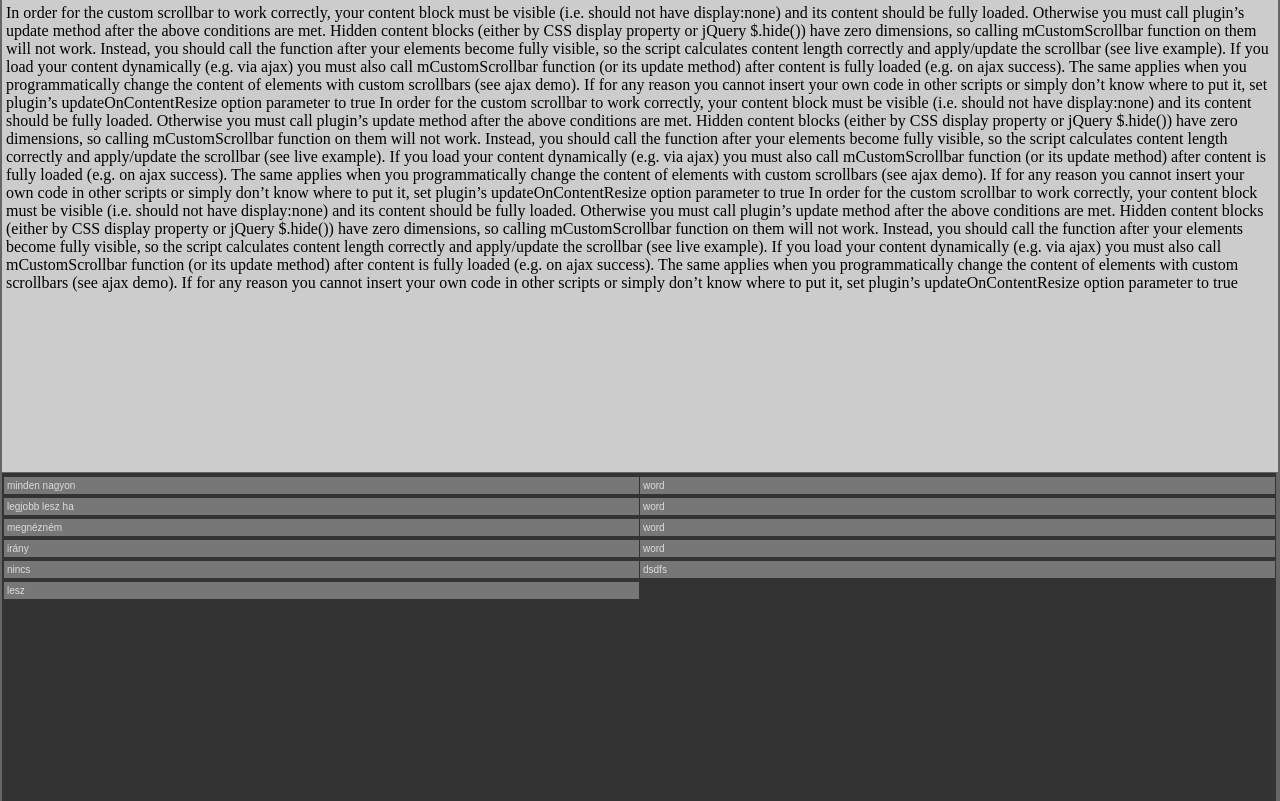
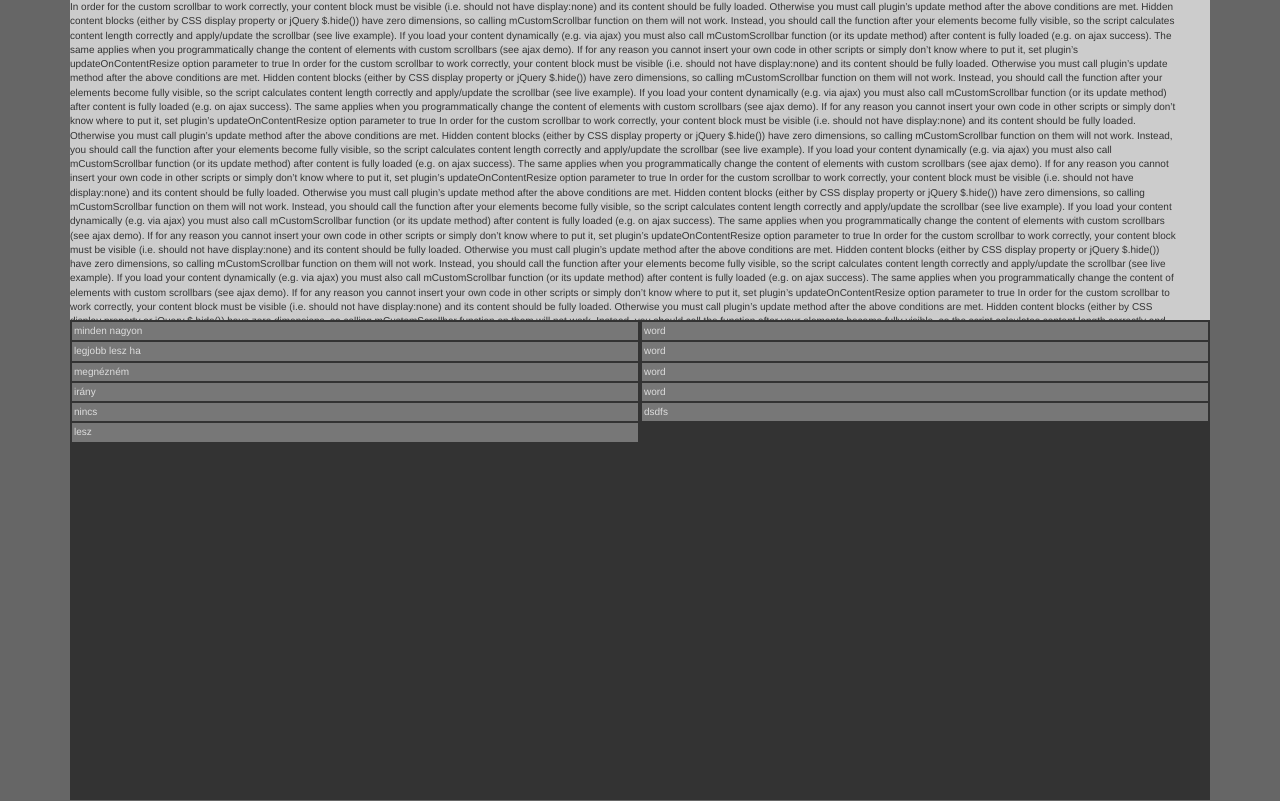
Before and after one commit to eket/botext, a plain HTML site: page canvtxt.html in a window 1280 px wide. Drawn offline with nearby package versions, Linux system fonts and the light colour scheme.

Commit message:
simplify canvtxt

```diff
--- a/canvtxt.html
+++ b/canvtxt.html
@@ -4,15 +4,17 @@
 <meta charset="utf-8">
 <title>based on real text</title>
 <link href="scrollbar/jquery.mCustomScrollbar.css" rel="stylesheet" type="text/css" />
+<link rel="stylesheet" type="text/css" href="https://netdna.bootstrapcdn.com/bootstrap/3.0.3/css/bootstrap.min.css">
 <link rel="stylesheet" type="text/css" href="style.css">
-
 
 </head>
 
-<body style="background-color:#666">
-<div id="main">
+<body>
+<div id="main" class="container">
 
-<div id="page">In order for the custom scrollbar to work correctly, your content block must be visible (i.e. should not have display:none) and its content should be fully loaded. Otherwise you must call plugin’s update method after the above conditions are met.
+    <div class="page row">
+        <div id="page" class="col-xs-12">
+            In order for the custom scrollbar to work correctly, your content block must be visible (i.e. should not have display:none) and its content should be fully loaded. Otherwise you must call plugin’s update method after the above conditions are met.
 
             Hidden content blocks (either by CSS display property or jQuery $.hide()) have zero dimensions, so calling mCustomScrollbar function on them will not work. Instead, you should call the function after your elements become fully visible, so the script calculates content length correctly and apply/update the scrollbar (see live example).
 
@@ -32,13 +34,34 @@ Hidden content blocks (either by CSS display property or jQuery $.hide()) have z
 
             If you load your content dynamically (e.g. via ajax) you must also call mCustomScrollbar function (or its update method) after content is fully loaded (e.g. on ajax success). The same applies when you programmatically change the content of elements with custom scrollbars (see ajax demo).
 
-If for any reason you cannot insert your own code in other scripts or simply don’t know where to put it, set plugin’s updateOnContentResize option parameter to true</div>
+            If for any reason you cannot insert your own code in other scripts or simply don’t know where to put it, set plugin’s updateOnContentResize option parameter to true
+            In order for the custom scrollbar to work correctly, your content block must be visible (i.e. should not have display:none) and its content should be fully loaded. Otherwise you must call plugin’s update method after the above conditions are met.
 
-<div id="menu" style="">
-    <div id="menuRow" style="">
-        <div id="verbs" style="width: 45%; display: table-cell;"></div>
-        <div id= "words" style="width: 45%; display: table-cell;"></div>
+            Hidden content blocks (either by CSS display property or jQuery $.hide()) have zero dimensions, so calling mCustomScrollbar function on them will not work. Instead, you should call the function after your elements become fully visible, so the script calculates content length correctly and apply/update the scrollbar (see live example).
+
+            If you load your content dynamically (e.g. via ajax) you must also call mCustomScrollbar function (or its update method) after content is fully loaded (e.g. on ajax success). The same applies when you programmatically change the content of elements with custom scrollbars (see ajax demo).
+
+            If for any reason you cannot insert your own code in other scripts or simply don’t know where to put it, set plugin’s updateOnContentResize option parameter to true
+            In order for the custom scrollbar to work correctly, your content block must be visible (i.e. should not have display:none) and its content should be fully loaded. Otherwise you must call plugin’s update method after the above conditions are met.
+
+            Hidden content blocks (either by CSS display property or jQuery $.hide()) have zero dimensions, so calling mCustomScrollbar function on them will not work. Instead, you should call the function after your elements become fully visible, so the script calculates content length correctly and apply/update the scrollbar (see live example).
+
+            If you load your content dynamically (e.g. via ajax) you must also call mCustomScrollbar function (or its update method) after content is fully loaded (e.g. on ajax success). The same applies when you programmatically change the content of elements with custom scrollbars (see ajax demo).
+
+            If for any reason you cannot insert your own code in other scripts or simply don’t know where to put it, set plugin’s updateOnContentResize option parameter to true
+            In order for the custom scrollbar to work correctly, your content block must be visible (i.e. should not have display:none) and its content should be fully loaded. Otherwise you must call plugin’s update method after the above conditions are met.
+
+            Hidden content blocks (either by CSS display property or jQuery $.hide()) have zero dimensions, so calling mCustomScrollbar function on them will not work. Instead, you should call the function after your elements become fully visible, so the script calculates content length correctly and apply/update the scrollbar (see live example).
+
+            If you load your content dynamically (e.g. via ajax) you must also call mCustomScrollbar function (or its update method) after content is fully loaded (e.g. on ajax success). The same applies when you programmatically change the content of elements with custom scrollbars (see ajax demo).
+
+            If for any reason you cannot insert your own code in other scripts or simply don’t know where to put it, set plugin’s updateOnContentResize option parameter to true
         </div>
+    </div>
+
+    <div class="menu row noselect">
+        <div id="verbs" class="col-xs-6"></div>
+        <div id= "words" class="col-xs-6"></div>
     </div>
 
 </div>
--- a/canvtxt.js
+++ b/canvtxt.js
@@ -1,57 +1,25 @@
 var shit = ["minden nagyon", "legjobb lesz ha", "megnézném", "irány", "nincs","lesz"]
 var words = ["word", "word", "word", "word","dsdfs"];
-var wid = window.innerWidth;
-var hei = window.innerHeight;
-
-window.addEventListener('resize', handle_resize)
-function handle_resize() {
-    hei = window.innerHeight;
-    wid = window.innerWidth;
-    $('#main').width(wid-1);
-    $('#page').width(wid-12);
-    $('#menu').width(wid-8);
-    //$()
-    $('#page').height(Math.floor(hei*0.618)-30);
-    $('#menu').height(hei-$('#page').height()-10);
-    $('p').width(wid/2-5);
-    $('.button').width($('p').width()-6);
-
-}
-
-
 
 for(var i=0; i<shit.length; i++){
-    console.log(shit[i]);
-    $('#verbs').append("<p><input class='button' type='button' onclick='init(" +i+")' value='" + shit[i] + "'></p>");
+    $('#verbs').append("<div class='button' onclick='init(" +i+")'>" + shit[i] + "</div>");
 }
 
 for(var i=0; i<words.length; i++){
-    console.log(shit[i]);
-    $('#words').html($('#words').html() + "<p><input class='button' type='button' onclick='init("+i+")' value='" + words[i] + "'></p>");
-    $('.button').width(wid/2-2);
-    $('p').width(wid/2-2);
+    $('#words').append("<div class='button' onclick='init("+i+")'>" + words[i] + "</div>");
 }
-    $('p').height()
+
 $(window).load(function(){
-   // $('#page').html("jksbskdbvksjdbvjksdbvs");
-   $("#page").mCustomScrollbar({
+    $("#page").mCustomScrollbar({
         scrollInertia:0,
         mouseWheelPixels:"12",
         autoDraggerLength:true,
         autoHideScrollbar:true,
         theme:"dark-thin"
-    }
-);
-handle_resize();
-
-
+    });
 });
-
-
-
 
 
 init = function(i){
     $('#story').html($('#story').html()+"<br>megnyomtad a "+shit[i]+" gombot")
-
 }
--- a/style.css
+++ b/style.css
@@ -1,50 +1,20 @@
-*{margin: 0px;padding: 0px; border:0px;}
+html, body, .container {height: 100%; }
+body {background: #666; font-size: 10px;}
 
-input:focus, textarea:focus {
-    outline: none;
-}
+.row { margin:0; }
+.col-xs-6, .col-xs-12 { margin:0; padding:0; }
 
-.button
-{
-    border: 0px; background: #777;
-font-size: 10px; color: #ddd;
-height: 17px; margin-bottom:2px;padding-left: 3px; padding-right: 3px;
-text-align: left;
-}
+.page.row {height: 40%; background: #ccc;}
+.menu.row {height: 60%; background: #333;}
 
-.button:active
-{
-    background: url(btpast.png);
-    color:#fff;
-    text-align: right;
-}
+#page {height: 100%; overflow: hidden;}
 
-.button:hover
-{
-    background: url(btselected.gif);
+.button {
+    margin:2px; border: 0px; padding: 2px;
+    background: #777; color: #ddd;
     text-align: left;
 }
+.button:active {background: url(btpast.png); color:#fff; text-align: right;}
+.button:hover {background: url(btselected.gif);}
 
-#page {
-    padding:4px;
-    margin-bottom:1px;margin-left:2px;background: #ccc;
-    overflow: hidden;
-}
-
-#main {
-    background: #666;
-}
-
-td{
-    vertical-align: top;
-}
-
-#menu{
-    width: 100%; display: "table"; margin-left:2px;background: #333; padding-left: 2px; padding-right: 0px; padding-top: 2px
-}
-#menuRow{
-    display: "table-row";
-}
-p {
-    padding: 0px;margin: 0px;
-}
+.noselect {-webkit-touch-callout: none; -webkit-user-select: none; -khtml-user-select: none; -moz-user-select: none; -ms-user-select: none; user-select: none;}
```
Lines whose indentation alone changed are shown as unchanged.
